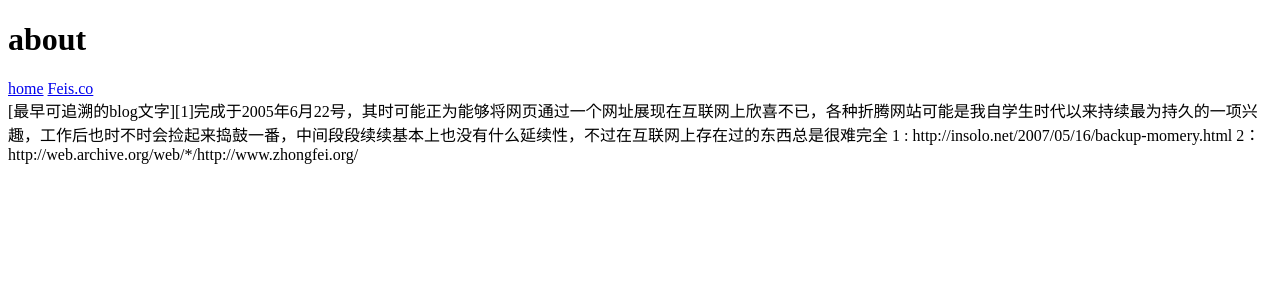
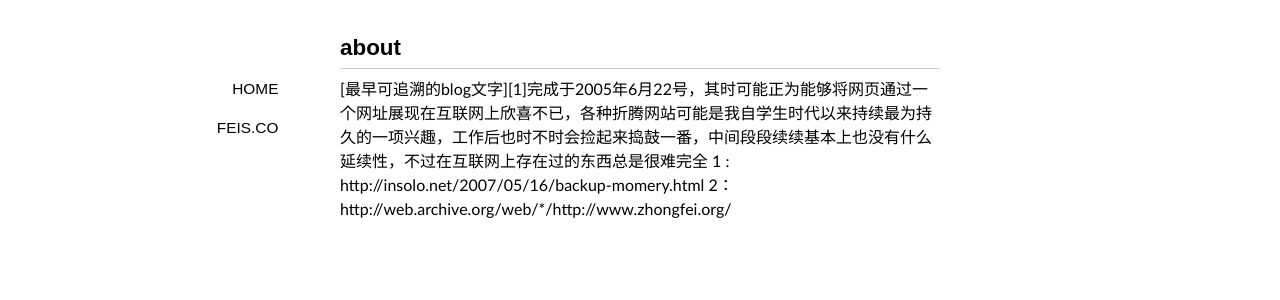
Before and after one commit to insolo/blog, a Jekyll site: the page built from about/index.html, in a window 1280 px wide. Shown: the top 300 px of the page. Built offline with Jekyll 4.4.1, drawn with Linux system fonts in a browser that asks for light colours; some web fonts are replaced; Markdown is read by kramdown in place of the engine named in the settings.

Commit message:
Update default.html

```diff
--- a/_layouts/default.html
+++ b/_layouts/default.html
@@ -5,8 +5,8 @@
     <meta name="author" content="{{ site.author }}" />
     <title>{{ page.title }} | {{ site.author }}</title>
     <link href="{{ site.url }}/feed/" rel="alternate" title="{{ site.author }}" type="application/atom+xml" />
-    <link rel="stylesheet" href="./media/css/style.css">
-    <link rel="stylesheet" href="./media/css/highlight.css">
+    <link rel="stylesheet" href="/blog/media/css/style.css">
+    <link rel="stylesheet" href="/blog/media/css/highlight.css">
   </head>
   <body>
     <div id="container">
```
